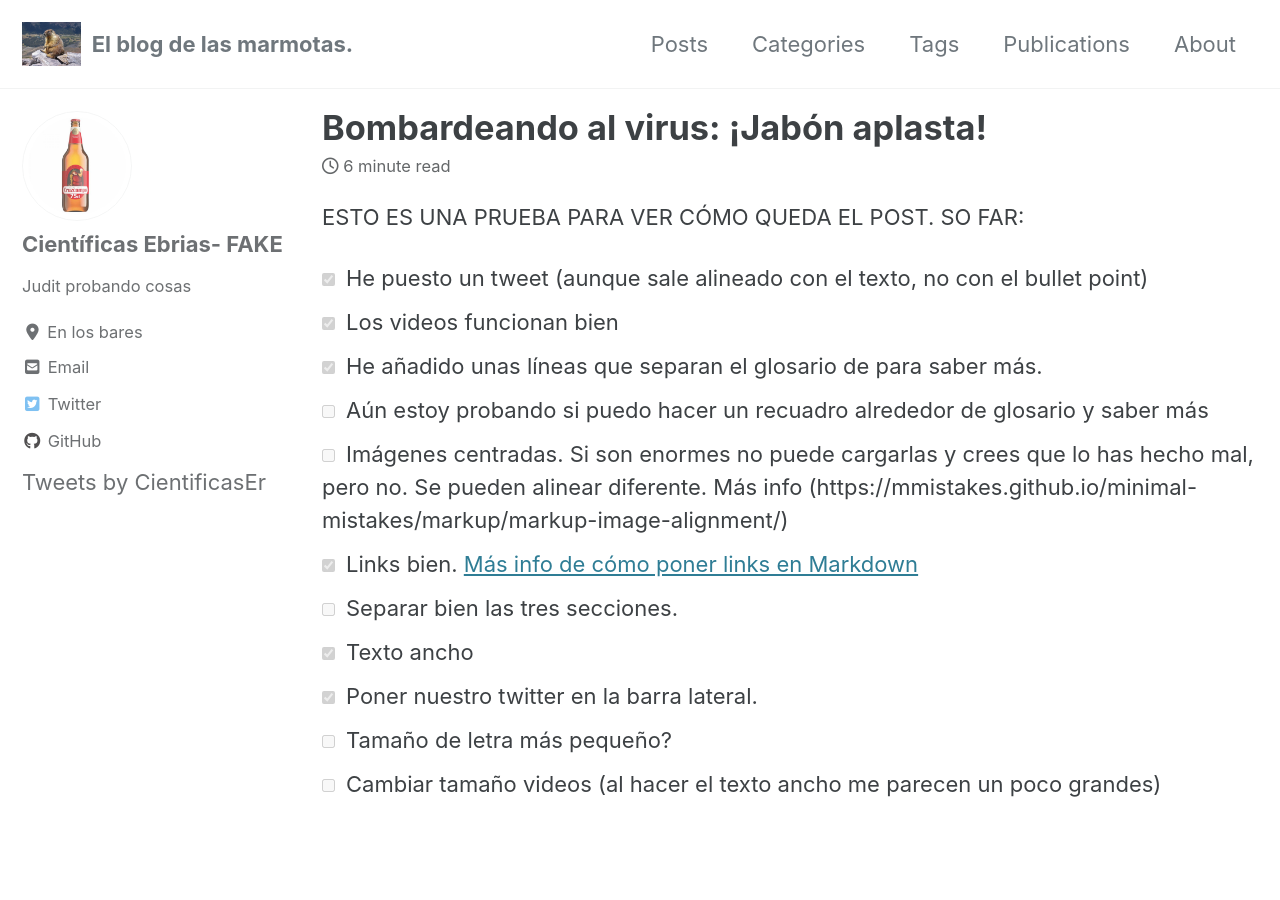
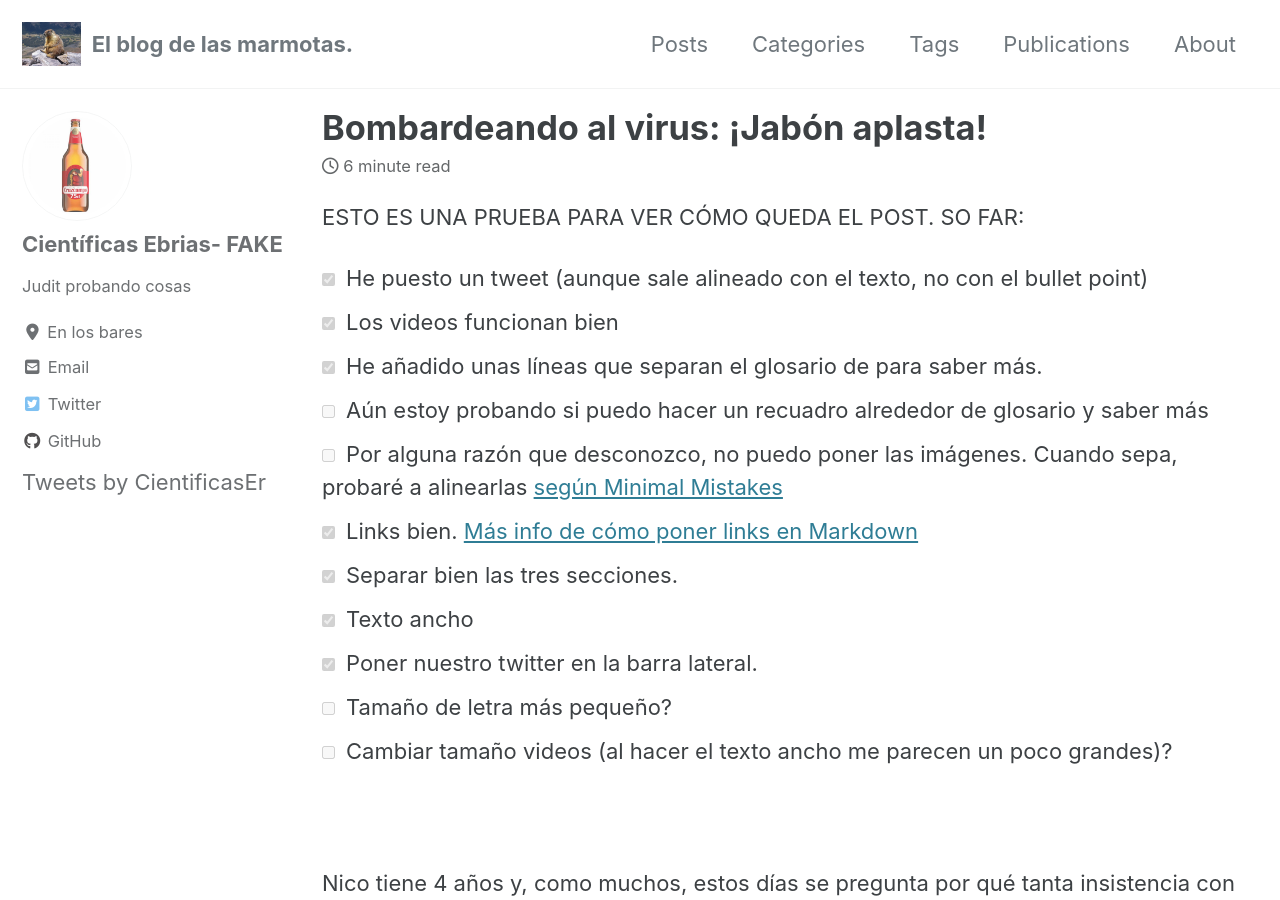
Before and after one commit to JuditSastre/test_blog, a Jekyll site: the page built from _posts/2020-05-06-lavarse-las-manos.md, in a window 1280 px wide and 900 px high. Built offline with Jekyll 4.4.1, drawn with Linux system fonts in a browser that asks for light colours; cached includes are drawn as plain includes; nearby versions of some CDN libraries; comment, search, counter and statistics services are not loaded.

Commit message:
Update 2020-05-06-lavarse-las-manos.md

```diff
--- a/_posts/2020-05-06-lavarse-las-manos.md
+++ b/_posts/2020-05-06-lavarse-las-manos.md
@@ -15,13 +15,13 @@ SO FAR:
 - [x] Los videos funcionan bien
 - [x] He añadido unas líneas que separan el glosario de para saber más.
 - [ ] Aún estoy probando si puedo hacer un recuadro alrededor de glosario y saber más
-- [ ] Imágenes centradas. Si son enormes no puede cargarlas y crees que lo has hecho mal, pero no. Se pueden alinear diferente. Más info (https://mmistakes.github.io/minimal-mistakes/markup/markup-image-alignment/)
+- [ ] Por alguna razón que desconozco, no puedo poner las imágenes. Cuando sepa, probaré a alinearlas [según Minimal Mistakes](https://mmistakes.github.io/minimal-mistakes/markup/markup-image-alignment/)
 - [x] Links bien. [Más info de cómo poner links en Markdown](https://github.com/adam-p/markdown-here/wiki/Markdown-Cheatsheet#links)
-- [ ] Separar bien las tres secciones.
+- [x] Separar bien las tres secciones.
 - [x] Texto ancho
 - [x] Poner nuestro twitter en la barra lateral.
 - [ ] Tamaño de letra más pequeño?
-- [ ] Cambiar tamaño videos (al hacer el texto ancho me parecen un poco grandes)
+- [ ] Cambiar tamaño videos (al hacer el texto ancho me parecen un poco grandes)?
 &nbsp;
 &nbsp;
 &nbsp;
```
